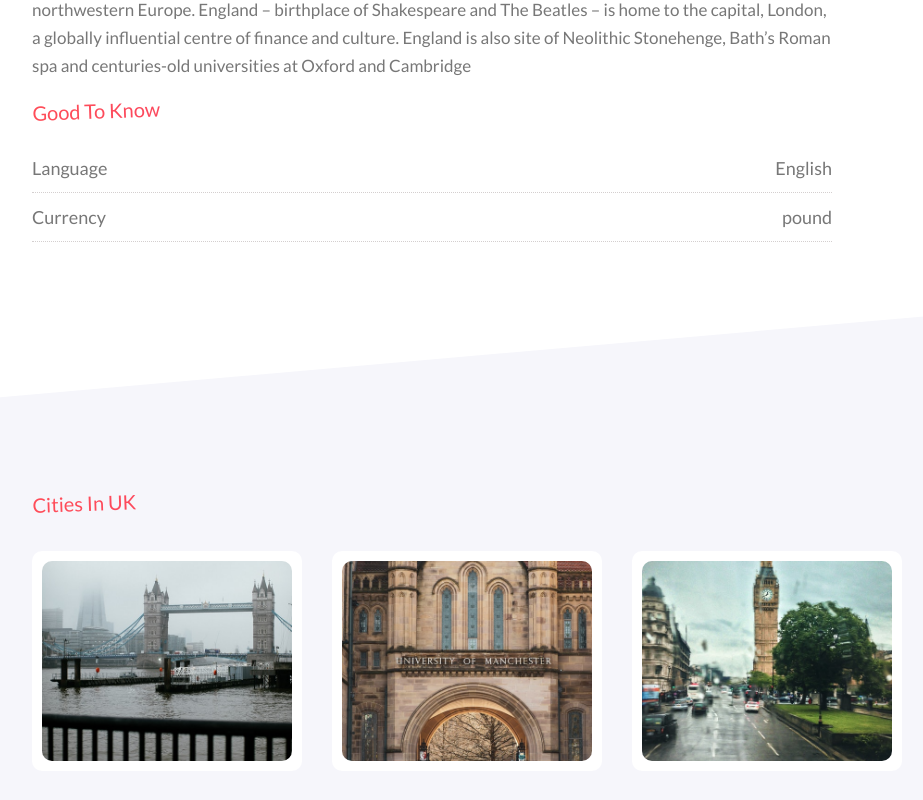
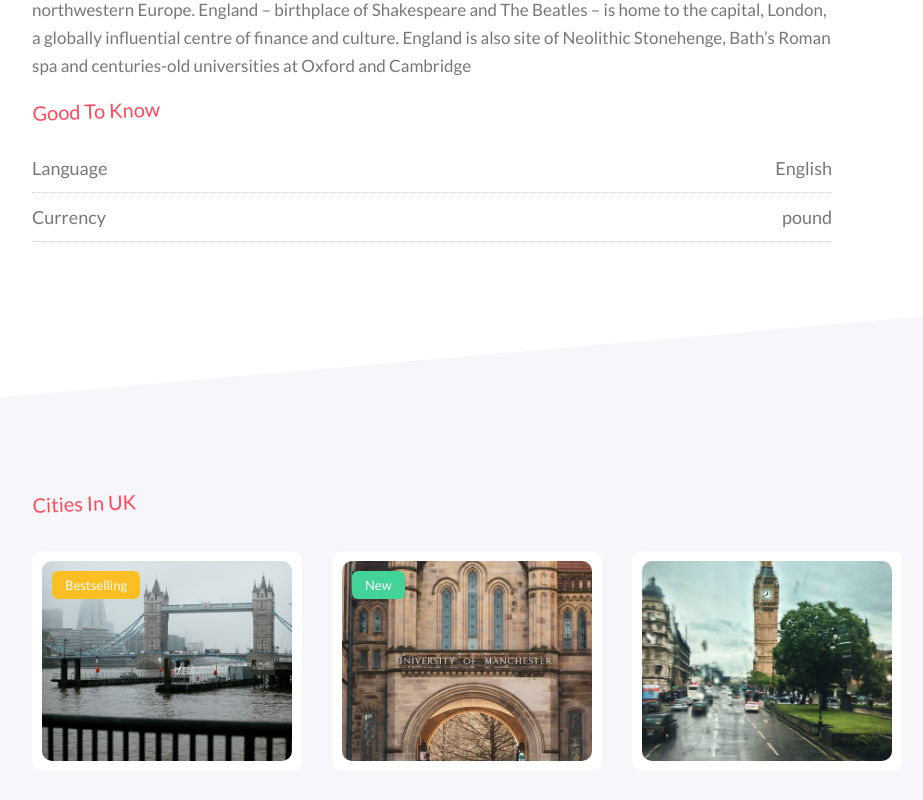
Before and after one commit to NamNguyenGit/NextLevelSolutionTrain, a React (Create React App) app in the folder Udemy_courses/travel-website/: page /details/1 in a window 1280 px wide. Shown: the part 996-1796 px from the top of the page, without its empty margins (8-931 px from the left). Built offline with nearby package versions, Linux system fonts and the light colour scheme.

Commit message:
Add status city

```diff
--- a/Udemy_courses/travel-website/src/components/Cities.js
+++ b/Udemy_courses/travel-website/src/components/Cities.js
@@ -1,23 +1,36 @@
 import { LazyLoadImage } from "react-lazy-load-image-component";
 
-const Cities = ({cities, name}) => {
+const Cities = ({ cities, name }) => {
   return (
     <div className="cities">
       <div className="container">
         <div className="cities__container">
-          <h2 className="heading">
-            Cities in {name}
-          </h2>
+          <h2 className="heading">Cities in {name}</h2>
           <div className="row  ml-minus-15  mr-minus-15 ">
-            {cities.length > 0 ? cities.map((city) => (
+            {cities.length > 0
+              ? cities.map((city) => (
                   <div className="col-3 p-15" key={city.id}>
                     <div className="cities__body">
                       <div className="cities__body__image">
                         <LazyLoadImage src={city.image} alt={city.image} />
+                        <div
+                          className={
+                            city.status === "Bestselling"
+                              ? "bestselling"
+                              : city.status === "New"
+                              ? "new"
+                              : city.status === "How"
+                              ? "hot"
+                              : ""
+                          }
+                        >
+                          {city.status}
                         </div>
                       </div>
                     </div>
-            )) : 'No cities in ${name}'}
+                  </div>
+                ))
+              : "No cities in ${name}"}
           </div>
         </div>
       </div>
--- a/Udemy_courses/travel-website/src/scss/abstracts/_variables.scss
+++ b/Udemy_courses/travel-website/src/scss/abstracts/_variables.scss
@@ -8,3 +8,5 @@ $silverlight: #aaa;
 $silverDark: #777;
 $silverLight-50: #d4cfcf;
 $silverlight-40: #f6f6fb;
+$orange: #FBBF24;
+$green: #43D399;
--- a/Udemy_courses/travel-website/src/scss/components/_cities.scss
+++ b/Udemy_courses/travel-website/src/scss/components/_cities.scss
@@ -19,6 +19,7 @@
             height: 20rem;
             overflow: hidden;
             border-radius: 1rem;
+            position: relative;
             img {
                 width: 100%;
                 height: 100%;
@@ -28,6 +29,18 @@
                     transform: scale(1.2);
                 }
             }
+            .bestselling {
+                @include position(absolute, 1rem , 1rem , null , null , null , null  );
+                @include status($orange,$white);
+            }
+            .new {
+                @include position(absolute, 1rem , 1rem , null , null , null , null  );
+                @include status($green,$white);
+            }
+            .hot {
+                @include position(absolute, 1rem , 1rem , null , null , null , null  );
+                @include status($main2,$white);
+            }
         }
     }
 }
```
Also changed, not shown: Udemy_courses/travel-website/src/scss/abstracts/_mixins.scss (+13 -4 lines), Udemy_courses/travel-website/src/main.css. Lines whose indentation alone changed are shown as unchanged.
